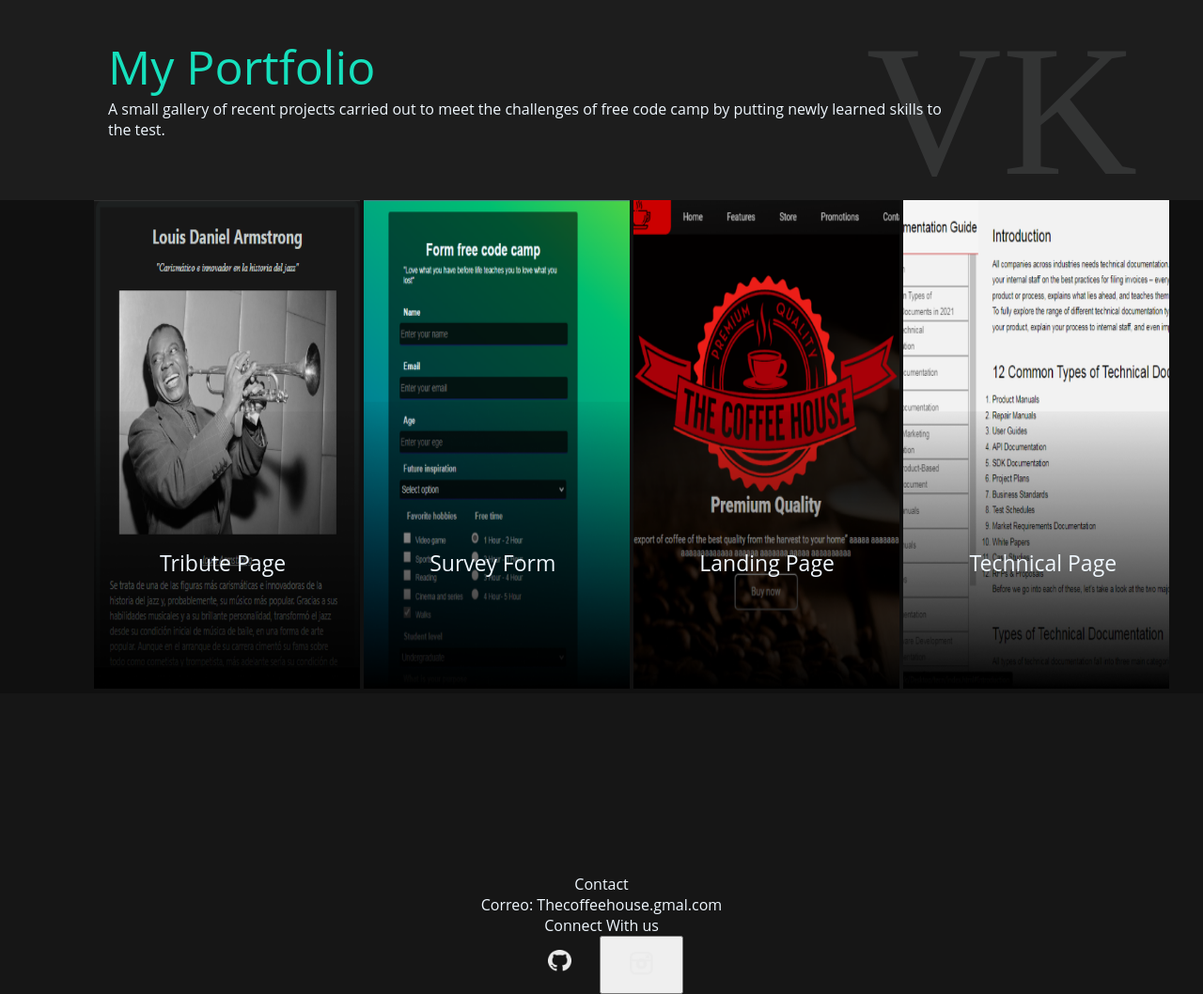
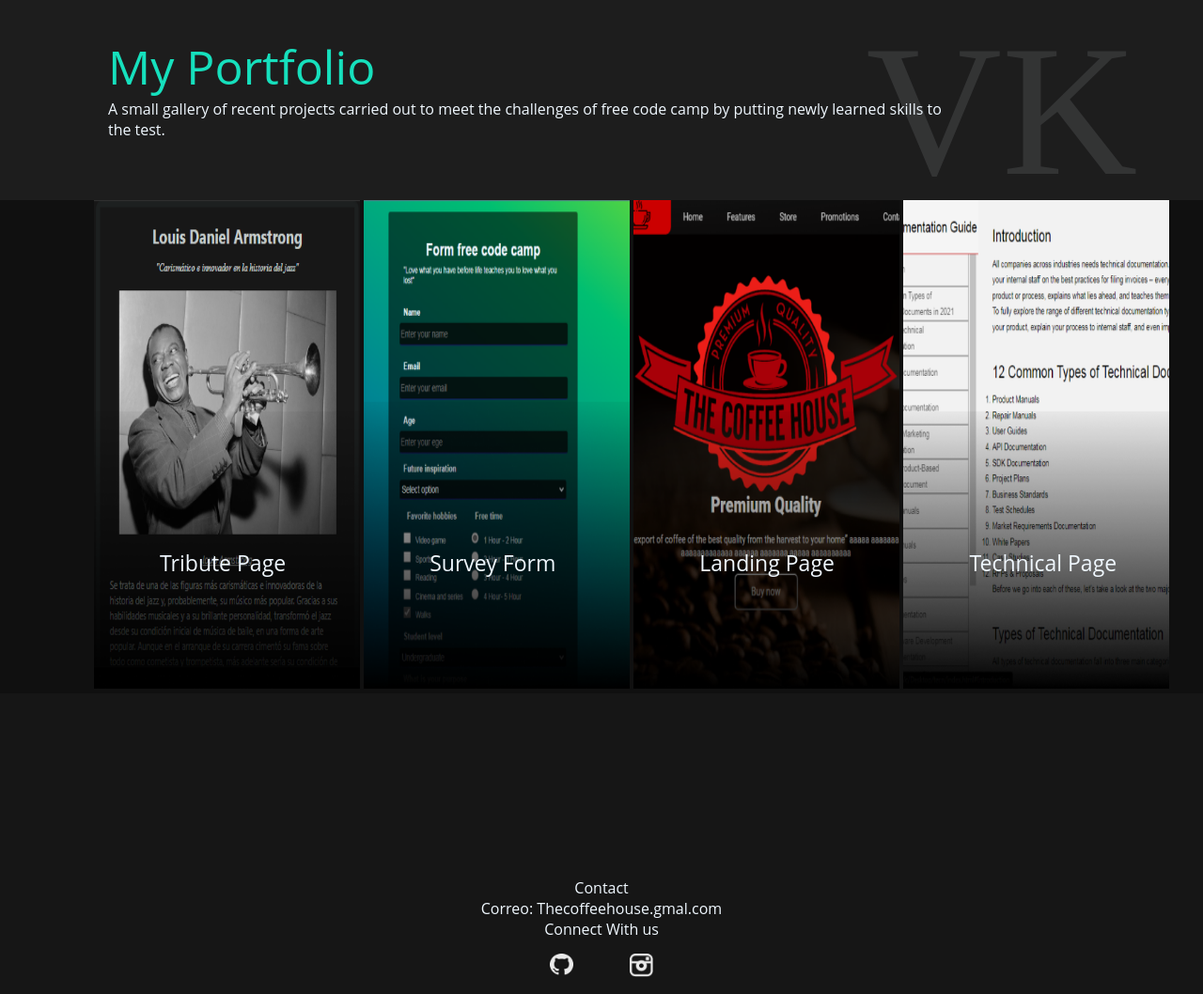
Before and after one commit to ViktorChs/portafolio, a plain HTML site: page index.html in a window 1280 px wide. Shown: the part 691-1749 px from the top of the page at 94% size. Drawn offline with Linux system fonts and the light colour scheme.

Commit message:
button fix

```diff
--- a/index.css
+++ b/index.css
@@ -207,3 +207,7 @@ body{
     color: aliceblue;
     justify-content: flex-end;
 }
+button {
+    background: none;
+    border: none;
+}
```
